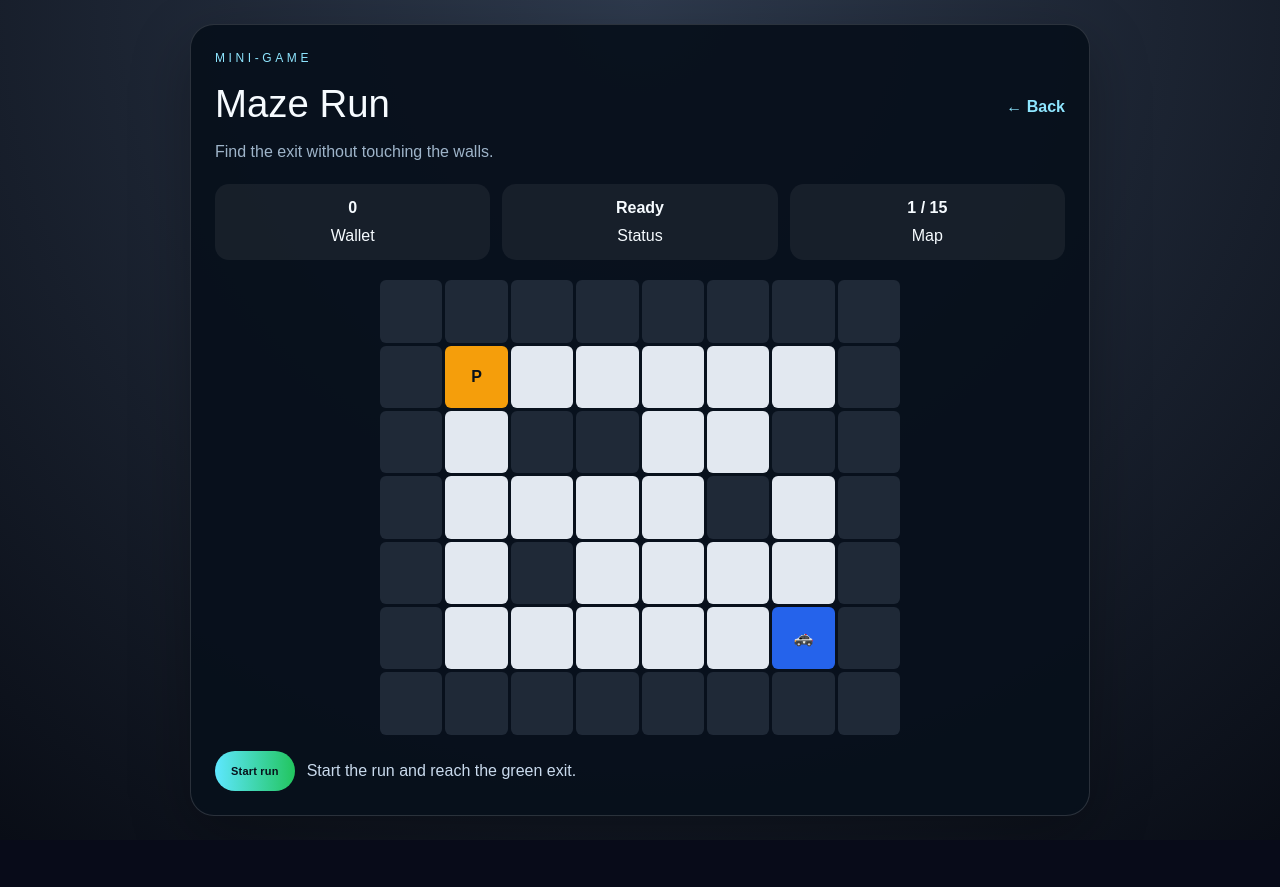
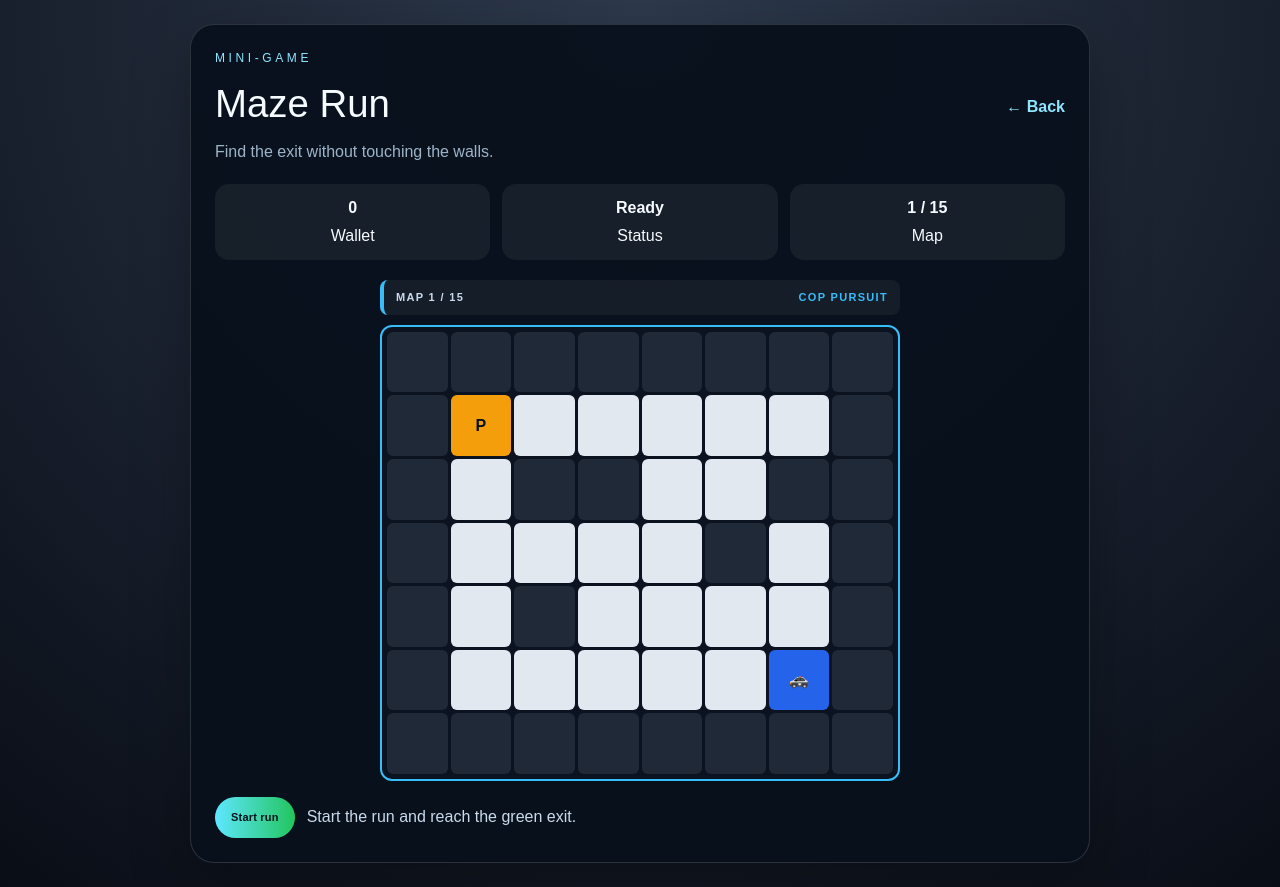
Before and after one commit to vincent-2005/Bug-Fight, a Next.js app: page /mini-games/maze-run in a window 1280 px wide. Before the commit the page ends 840 px from the top, so only its background shows below. Built offline with nearby package versions, Linux system fonts and the light colour scheme; no server answers.

Commit message:
Update page.tsx

```diff
--- a/app/mini-games/maze-run/page.tsx
+++ b/app/mini-games/maze-run/page.tsx
@@ -115,11 +115,13 @@ const mazeLayouts: MazeLayout[] = [
     goal: { x: 26, y: 19 },
   },
 ];
+const mapThemes = ["#38bdf8", "#a78bfa", "#fb7185", "#facc15", "#34d399", "#f97316"];
 
 export default function MazeRunPage() {
   const { progress: playerProgress, addMoney } = usePlayerProgress();
   const [mazeIndex, setMazeIndex] = useState(0);
   const maze = mazeLayouts[mazeIndex % mazeLayouts.length];
+  const mapTheme = mapThemes[mazeIndex % mapThemes.length];
   const [playerPosition, setPlayerPosition] = useState<Position>(maze.start);
   const [copPosition, setCopPosition] = useState<Position>(maze.goal);
   const [gameActive, setGameActive] = useState(false);
@@ -205,7 +207,11 @@ export default function MazeRunPage() {
           <div style={styles.statBox}><strong>{mazeIndex + 1} / {mazeLayouts.length}</strong><span>Map</span></div>
         </div>
 
-        <div style={{ ...styles.grid, gridTemplateColumns: `repeat(${maze.grid[0].length}, 1fr)` }}>
+        <div style={{ ...styles.mapBanner, borderColor: mapTheme }}>
+          <span>MAP {mazeIndex + 1} / {mazeLayouts.length}</span>
+          <b style={{ color: mapTheme }}>COP PURSUIT</b>
+        </div>
+        <div key={mazeIndex} style={{ ...styles.grid, gridTemplateColumns: `repeat(${maze.grid[0].length}, 1fr)`, borderColor: mapTheme }}>
           {maze.grid.map((row, rowIndex) =>
             row.split("").map((cell, cellIndex) => {
               const isPlayer = playerPosition.x === cellIndex && playerPosition.y === rowIndex;
@@ -297,6 +303,26 @@ const styles: Record<string, CSSProperties> = {
     gap: 3,
     width: "min(100%, 520px)",
     margin: "0 auto",
+    padding: 5,
+    border: "2px solid",
+    borderRadius: 12,
+    background: "#0b1220",
+  },
+  mapBanner: {
+    display: "flex",
+    justifyContent: "space-between",
+    alignItems: "center",
+    gap: 12,
+    width: "min(100%, 520px)",
+    margin: "0 auto 10px",
+    padding: "9px 12px",
+    borderLeft: "4px solid",
+    borderRadius: 8,
+    background: "rgba(255,255,255,0.05)",
+    color: "#c9daed",
+    fontSize: 11,
+    fontWeight: 800,
+    letterSpacing: "0.12em",
   },
   tile: {
     aspectRatio: "1",
```
